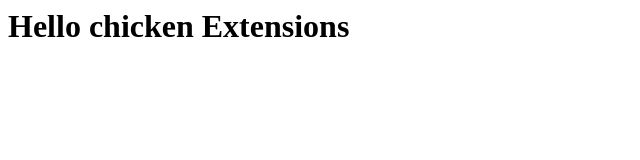
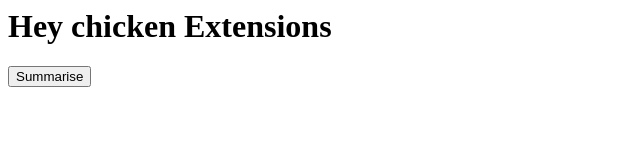
Before and after one commit to willwoodward/durhack-2023, a website: page extension/hello.html in a window 1280 px wide. Shown: the whole page, without its empty margins (0-640 px from the left). Drawn offline with Linux system fonts and the light colour scheme.

Commit message:
Added button

```diff
--- a/extension/hello.html
+++ b/extension/hello.html
@@ -1,6 +1,7 @@
 <html>
   <body>
-    <h1>Hello chicken Extensions</h1>
+    <h1 id="heading1">Hey chicken Extensions</h1>
+    <button id="summarise">Summarise</button>
     <script src="index.js"></script>
   </body>
 </html>
--- a/extension/index.js
+++ b/extension/index.js
@@ -1 +1,5 @@
-console.log("This is a popup!")
+const h1 = document.getElementById('heading1');
+
+h1.addEventListener('click', () => {
+    h1.innerHTML = "This is a popup!";
+})
```
